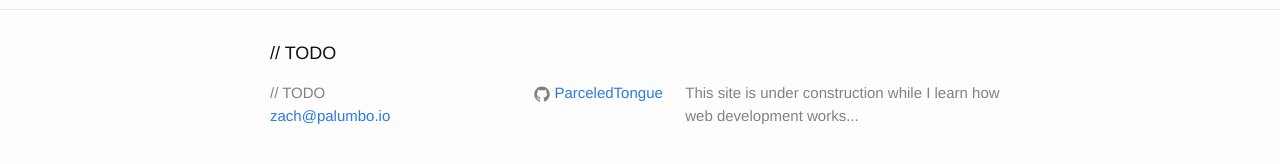
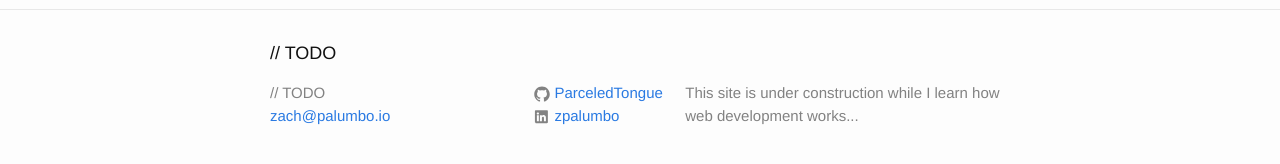
Before and after one commit to ParceledTongue/ParceledTongue.github.io, a Jekyll site: the page built from about.md, in a window 1280 px wide. Shown: the part 341-505 px from the top of the page. Built offline with Jekyll 4.4.1, drawn with Linux system fonts in a browser that asks for light colours.

Commit message:
added LinkedIn to footer
Signed-off-by: Zachary Palumbo <ztp3@case.edu>

```diff
--- a/_config.yml
+++ b/_config.yml
@@ -6,6 +6,7 @@
 baseurl: "" # the subpath of your site, e.g. /blog/
 url: "palumbo.io" # the base hostname & protocol for your site
 github_username: ParceledTongue
+linkedin_username: zpalumbo
 
 # Build settings
 markdown: kramdown
--- a/_includes/footer.html
+++ b/_includes/footer.html
@@ -42,6 +42,20 @@
             </a>
           </li>
           {% endif %}
+
+          {% if site.linkedin_username %}
+          <li>
+            <a href="https://www.linkedin.com/in/{{ site.linkedin_username }}">
+              <span class="icon  icon--twitter">
+                <svg viewBox="0 0 61 61">
+                  <path fill="#828282" d="M49.265,4.667H7.145c-2.016,0-3.651,1.596-3.651,3.563v42.613c0,1.966,1.635,3.562,3.651,3.562h42.12   c2.019,0,3.654-1.597,3.654-3.562V8.23C52.919,6.262,51.283,4.667,49.265,4.667z M18.475,46.304h-7.465V23.845h7.465V46.304z    M14.743,20.777h-0.05c-2.504,0-4.124-1.725-4.124-3.88c0-2.203,1.67-3.88,4.223-3.88c2.554,0,4.125,1.677,4.175,3.88   C18.967,19.052,17.345,20.777,14.743,20.777z M45.394,46.304h-7.465V34.286c0-3.018-1.08-5.078-3.781-5.078   c-2.062,0-3.29,1.389-3.831,2.731c-0.197,0.479-0.245,1.149-0.245,1.821v12.543h-7.465c0,0,0.098-20.354,0-22.459h7.465v3.179   c0.992-1.53,2.766-3.709,6.729-3.709c4.911,0,8.594,3.211,8.594,10.11V46.304z"/>
+                </svg>
+              </span>
+
+              <span class="username">{{ site.linkedin_username }}</span>
+            </a>
+          </li>
+          {% endif %}
         </ul>
       </div>
 
```
Also changed, not shown: 4 other files.
